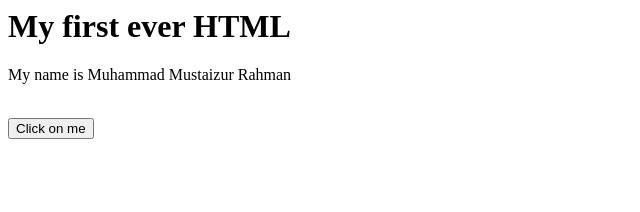
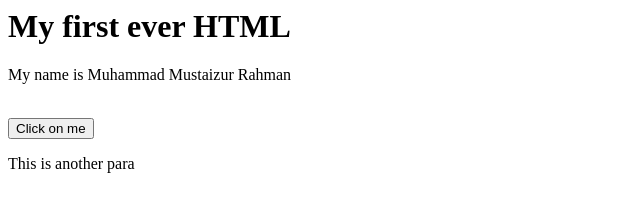
Before and after one commit to mostafiz220/my-first-website, a plain HTML site: page index.html in a window 1280 px wide. Shown: the whole page, without its empty margins (0-640 px from the left). Drawn offline with Linux system fonts and the light colour scheme.

Commit message:
Adding another para

```diff
--- a/index.html
+++ b/index.html
@@ -2,3 +2,4 @@
 <P>My name is Muhammad Mustaizur Rahman</P>
 <br>
 <button>Click on me</button>
+<p>This is another para</p>
```
